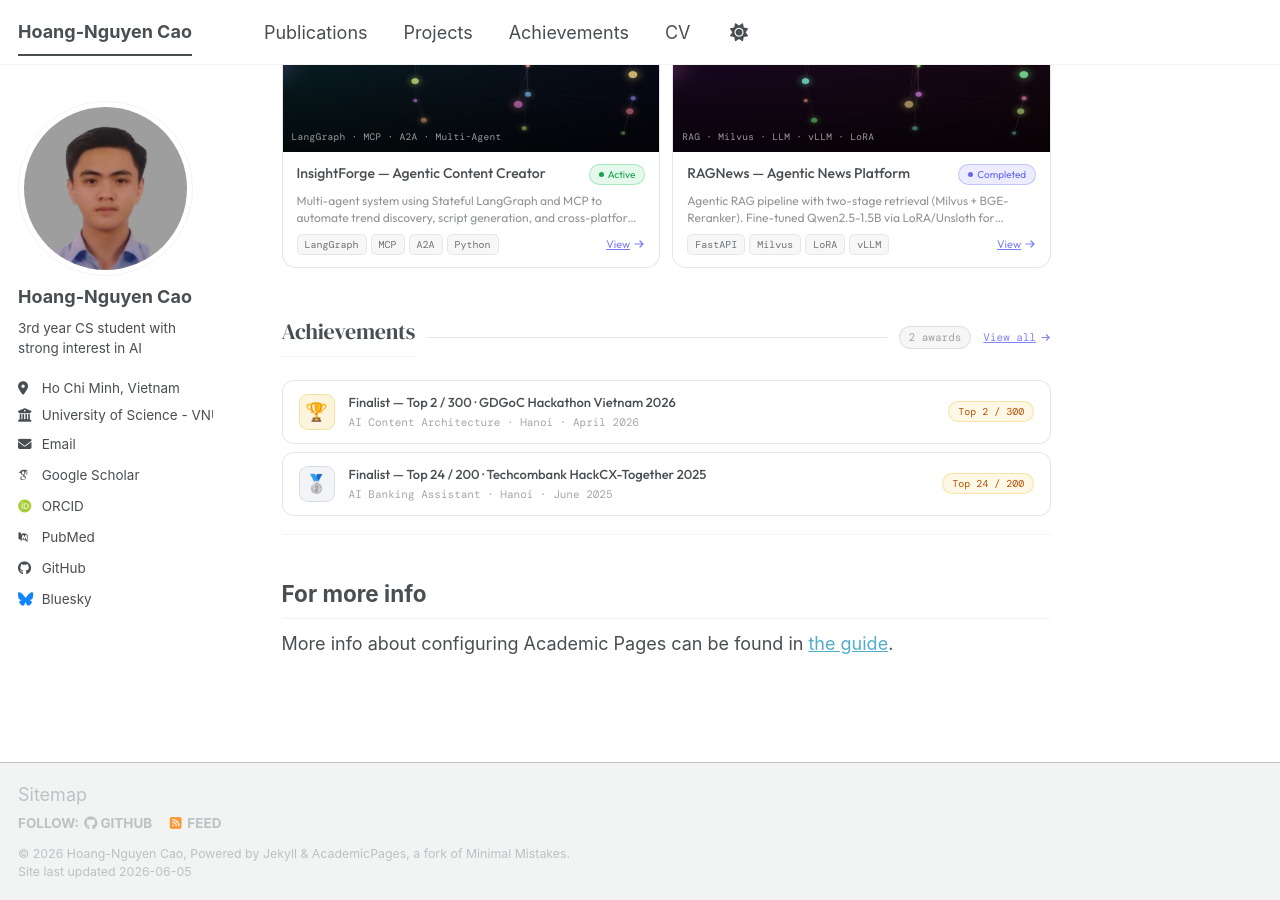
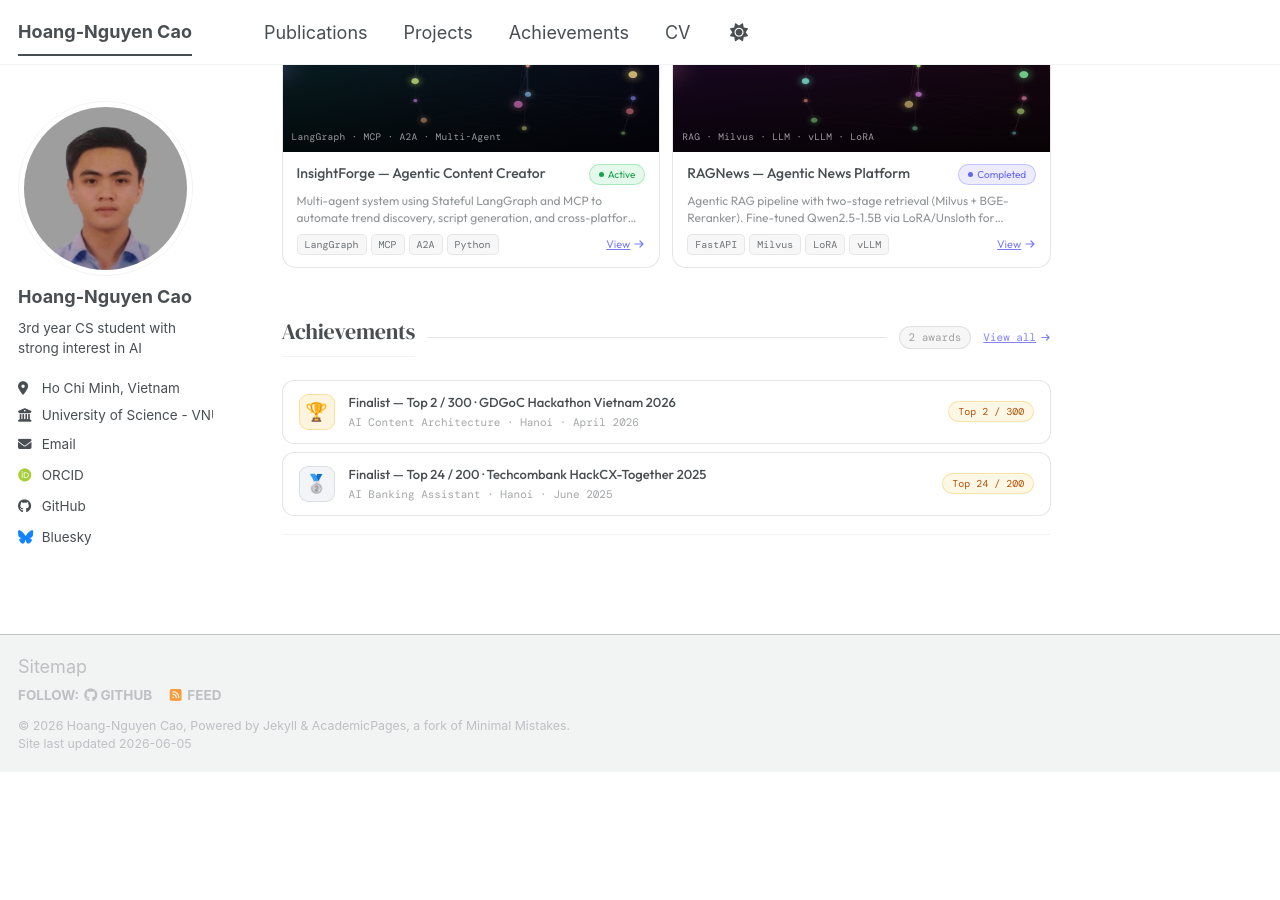
Before and after one commit to HNg0303/HNg0303.github.io, a Jekyll site: the page built from _pages/about.md, in a window 1280 px wide and 900 px high, scrolled down 1084 px. Built offline with Jekyll 4.4.1, drawn with Linux system fonts in a browser that asks for light colours; some web fonts are replaced; a script bundle is joined from its source files by our own code; library files that are not in the unit come from our copies; comment, search, counter and statistics services are not loaded; after the commit the page ends 1856 px from its top, so only the background shows below that.

Commit message:
Fix config

```diff
--- a/_config.yml
+++ b/_config.yml
@@ -35,13 +35,13 @@ author:
   # Academic websites
   academia         : # URL
   arxiv            : # URL - Update with the correct link to your profile
-  googlescholar    : "https://scholar.google.com/citations?user=PS_CX0AAAAAJ"
+  googlescholar    : #URL
   inspire-hep      : # URL
   impactstory      : # URL
-  orcid            : "https://orcid.org/yourorcidurl"
+  orcid            : "https://orcid.org/0009-0003-0459-730X"
   semantic         : # URL
   ssrn             : # URL
-  pubmed           : "https://www.ncbi.nlm.nih.gov/pubmed/?term=john+snow"
+  pubmed           : #URL
   researchgate     : # URL
   scopus           : # URL
   zotero           : # URL
--- a/_pages/about.md
+++ b/_pages/about.md
@@ -14,14 +14,10 @@ I am a third-year student of the APCS (Advanced Program In Computer Science) at
 
 My research focuses on VLMs in cross-modal retrieval and controllable image generation.
 
-Feel free to reach out via [email](mailto:chnguyen032005@gmail.com) or [LinkedIn](https://www.linkedin.com/in/hoang-nguyen-cao/) if you'd like to connect!
+Feel free to reach out via [email](mailto:chnguyen032005@gmail.com) or [LinkedIn](www.linkedin.com/in/hoang-nguyen03) if you'd like to connect!
 
 ---
 
 {% include portfolio-cards.html %}
 
 ---
-
-For more info
-------
-More info about configuring Academic Pages can be found in [the guide](https://academicpages.github.io/markdown/).
--- a/_pages/publications.html
+++ b/_pages/publications.html
@@ -4,12 +4,6 @@ title: "Publications"
 permalink: /publications/
 author_profile: true
 ---
-
-{% if site.author.googlescholar %}
-  <div class="wordwrap" style="margin-bottom: 2rem;">
-    You can also find my articles on <a href="{{site.author.googlescholar}}" style="color: var(--accent, #6366f1); text-decoration: none; font-weight: 500;">my Google Scholar profile →</a>
-  </div>
-{% endif %}
 
 {% include base_path %}
 
```
